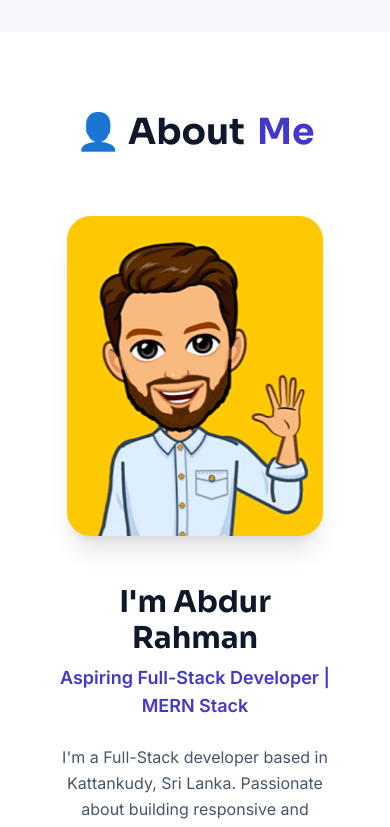
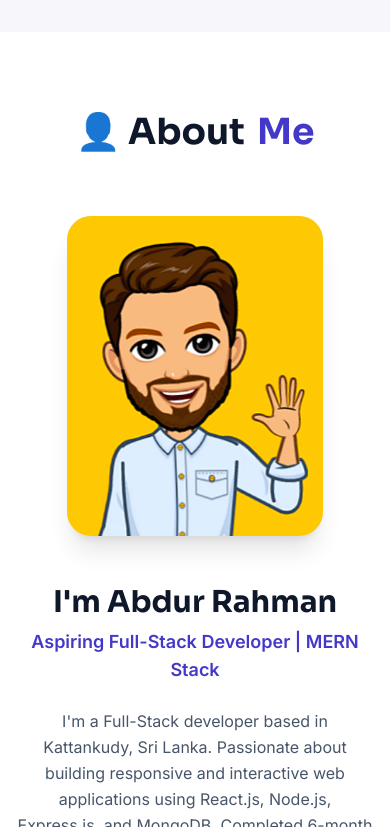
Before and after one commit to marazinaburahman-design/Portfolio, a React (Vite) app: page / in a window 390 px wide. Shown: the part 877-1704 px from the top of the page. Built offline with nearby package versions, Linux system fonts and the light colour scheme.

Commit message:
first commit

```diff
--- a/src/components/About.jsx
+++ b/src/components/About.jsx
@@ -4,7 +4,7 @@
 export default function About() {
   return (
     <section id="about" className="w-full bg-white py-20 md:py-32 overflow-hidden">
-      <div className="w-4/5 mx-auto px-4">
+      <div className="w-5/5 md:w-4/5 mx-auto px-4">
         <MotionReveal direction="up">
           <h2 className="font-display text-4xl md:text-5xl font-bold flex items-center gap-3 justify-center mb-16">
             👤 About <span className="text-indigo-700">Me</span>
```
